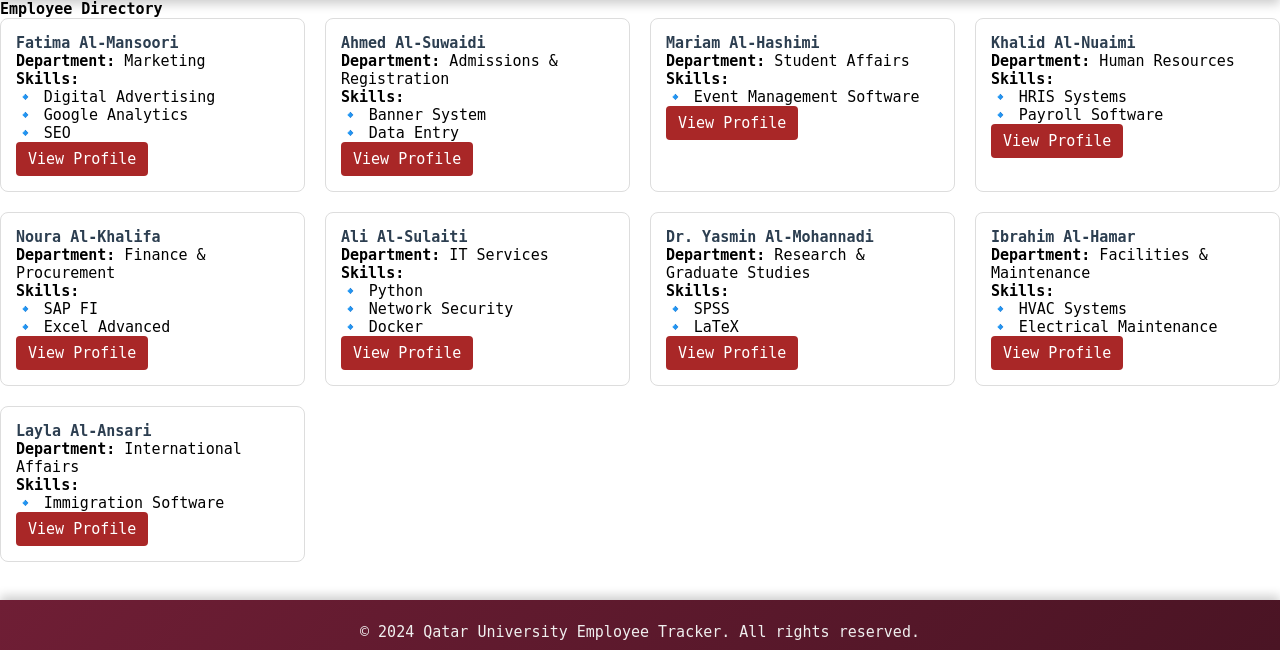
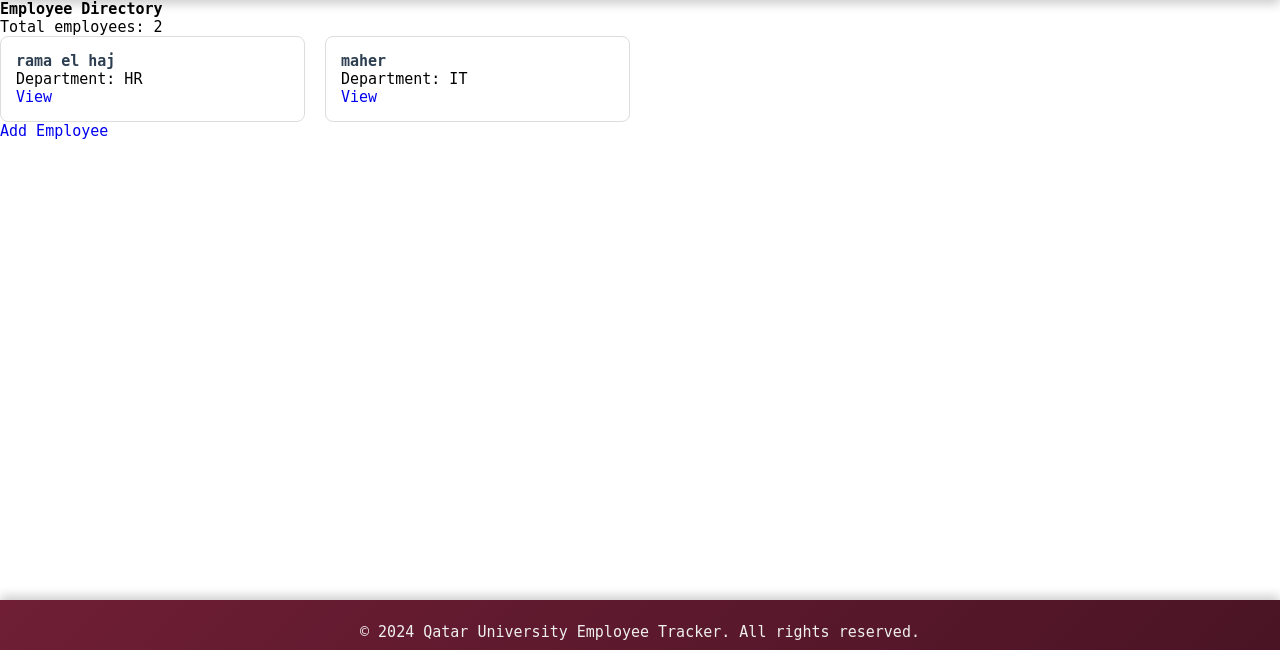
Before and after one commit to lea707/qataruni, a Flask app: page /employees in a window 1280 px wide. Shown: the part 150-800 px from the top of the page. Run offline with Flask 3, Linux system fonts and the light colour scheme.

Commit message:
Overwriting code with latest local version

```diff
--- a/app.py
+++ b/app.py
@@ -1,19 +1,18 @@
-from flask import Flask, render_template, request
-from routes import init_routes  # Import route initialization function
+# app.py
+from flask import Flask
+from routes import init_routes
 
 def create_app():
     app = Flask(__name__)
+
+    # Security headers
     @app.after_request
     def add_security_headers(response):
         response.headers['X-Content-Type-Options'] = 'nosniff'
         response.headers['X-Frame-Options'] = 'DENY'
         return response
-    @app.errorhandler(404)
-    def not_found(error):
-     return render_template('404.html', path=request.path), 404
-    @app.errorhandler(500)
-    def internal_error(error):
-        return render_template('500.html'), 500
+    app.secret_key = '973ybbfehfehuhnencuen'
+
     init_routes(app)
     return app
 
--- a/routes.py
+++ b/routes.py
@@ -1,236 +1,73 @@
-from flask import Flask, render_template, request, redirect, url_for
 
-employees = [
-    # Marketing Department
-    {
-        "id": 101,
-        "name": "Fatima Al-Mansoori",
-        "department": "Marketing",
-        "skills": {
-            "Technical": ["Digital Advertising", "Google Analytics", "SEO"],
-            "Business": ["Brand Strategy", "Market Research"],
-            "Languages": {"Arabic": "Native", "English": "Fluent"}
-        }
-    },
-
-    # Admissions & Registration
-    {
-        "id": 102,
-        "name": "Ahmed Al-Suwaidi",
-        "department": "Admissions & Registration",
-        "skills": {
-            "Technical": ["Banner System", "Data Entry"],
-            "Business": ["Student Counseling", "Policy Compliance"],
-            "Languages": {"Arabic": "Native", "French": "Intermediate"}
-        }
-    },
-
-    # Student Affairs
-    {
-        "id": 103,
-        "name": "Mariam Al-Hashimi",
-        "department": "Student Affairs",
-        "skills": {
-            "Technical": ["Event Management Software"],
-            "Business": ["Conflict Resolution", "Student Mentoring"],
-            "Languages": {"Arabic": "Native", "English": "Fluent", "Urdu": "Basic"}
-        }
-    },
-
-    # Human Resources
-    {
-        "id": 104,
-        "name": "Khalid Al-Nuaimi",
-        "department": "Human Resources",
-        "skills": {
-            "Technical": ["HRIS Systems", "Payroll Software"],
-            "Business": ["Recruitment", "Employee Relations"],
-            "Languages": {"Arabic": "Native", "English": "Professional"}
-        }
-    },
-
-    # Finance & Procurement
-    {
-        "id": 105,
-        "name": "Noura Al-Khalifa",
-        "department": "Finance & Procurement",
-        "skills": {
-            "Technical": ["SAP FI", "Excel Advanced"],
-            "Business": ["Vendor Negotiation", "Budget Analysis"],
-            "Languages": {"Arabic": "Native", "English": "Fluent"}
-        }
-    },
-
-    # IT Services
-    {
-        "id": 106,
-        "name": "Ali Al-Sulaiti",
-        "department": "IT Services",
-        "skills": {
-            "Technical": ["Python", "Network Security", "Docker"],
-            "Business": ["Project Management"],
-            "Languages": {"Arabic": "Native", "English": "Fluent"}
-        }
-    },
-
-    # Research & Graduate Studies
-    {
-        "id": 107,
-        "name": "Dr. Yasmin Al-Mohannadi",
-        "department": "Research & Graduate Studies",
-        "skills": {
-            "Technical": ["SPSS", "LaTeX"],
-            "Business": ["Grant Writing", "Academic Publishing"],
-            "Languages": {"Arabic": "Native", "English": "Fluent", "German": "Intermediate"}
-        }
-    },
-
-    # Facilities & Maintenance
-    {
-        "id": 108,
-        "name": "Ibrahim Al-Hamar",
-        "department": "Facilities & Maintenance",
-        "skills": {
-            "Technical": ["HVAC Systems", "Electrical Maintenance"],
-            "Business": ["Vendor Management"],
-            "Languages": {"Arabic": "Native", "Hindi": "Conversational"}
-        }
-    },
-
-    # International Affairs
-    {
-        "id": 109,
-        "name": "Layla Al-Ansari",
-        "department": "International Affairs",
-        "skills": {
-            "Technical": ["Immigration Software"],
-            "Business": ["Cross-Cultural Communication", "Partnership Development"],
-            "Languages": {"Arabic": "Native", "English": "Fluent", "Spanish": "Intermediate"}
-        }
-    }
-]
+from flask import render_template, request, redirect, url_for, flash
+from services.employee_service import EmployeeService
+from models.employee import EmployeeCollection
+employee_service = EmployeeService()
 
 def init_routes(app):
     @app.route('/')
     def home():
-        """Home page with navigation to other sections"""
         return render_template('index.html')
 
-    @app.route('/employees', endpoint='employees')
+    @app.route('/employees')
     def list_employees():
-        """Display employee directory"""
-        return render_template('employees.html', employees=employees)
+        employees = employee_service.employees
+        return render_template('employees/list.html', employees=employees)
 
     @app.route('/employees/add', methods=['GET', 'POST'])
     def add_employee():
-        """Add new employee (form)"""
         if request.method == 'POST':
-            new_id = max(e['id'] for e in employees) + 1
-            new_employee = {
-                "id": new_id,
-                "name": request.form['name'],
-                "department": request.form['department'],
-                "skills": {
-                    "Technical": request.form.getlist('technical_skills'),
-                    "Business": request.form.getlist('business_skills'),
-                    "Languages": {"English": request.form.get('english_level')}
-                }
-            }
-            employees.append(new_employee)
+            employee_service.add_employee(request.form)
+            flash("Employee added successfully!", "success")
             return redirect(url_for('list_employees'))
-        return render_template('add_employee.html')
+        return render_template('employees/add.html', departments=employee_service.departments)
 
     @app.route('/employees/<int:employee_id>')
     def employee_detail(employee_id):
-        try:
-            employee = next((e for e in employees if e['id'] == employee_id), None)
-            if not employee:
-                return render_template(
-                    '404.html',
-                    employee_id=employee_id,
-                    path=request.path
-                ), 404
-            return render_template('employee_detail.html', employee=employee)
-        except Exception as e:
-            app.logger.error(f"Error fetching employee {employee_id}: {str(e)}")
-            return render_template('500.html'), 500
+        employee = employee_service.get(employee_id)
+        if not employee:
+            return render_template('404.html', employee_id=employee_id), 404
+        return render_template('employees/details.html', employee=employee)
+
+    @app.route('/departments/add', methods=['GET', 'POST'])
+    def add_department():
+        if request.method == 'POST':
+            name = request.form.get('name')
+            if employee_service.add_department(name):
+                flash(f"Department '{name}' added!", "success")
+            else:
+                flash(f"Department '{name}' already exists!", "warning")
+            return redirect(url_for('list_departments'))
+        return render_template('departments/add.html')
+
+    @app.route('/departments')
+    def list_departments():
+        return render_template('departments/departments_list.html',
+                            departments=employee_service.departments)
 
     @app.route('/about')
     def about():
-        """About page with contact info"""
         return render_template('about.html')
 
-    @app.route('/search', methods=['GET'])
-    def search_employees():
-        """Search employees based on various criteria"""
-        # Extract all unique departments from your employees data
-        departments = sorted({e['department'] for e in employees})
+    @app.route('/search')
+    def search():
+        filters = {k: v for k, v in request.args.items() if v}
+        return render_template('search.html',
+                            employees=employee_service.search(filters),
+                            departments=employee_service.departments)
 
-        search_id = request.args.get('id')
-        search_name = request.args.get('name', '').lower()
-        search_department = request.args.get('department')
-        technical_skill = request.args.get('technical_skill', '').lower()
-        business_skill = request.args.get('business_skill', '').lower()
-        languages_skill = request.args.get('languages_skill', '').lower()
-
-        filtered_employees = employees
-
-        if search_id:
-            filtered_employees = [e for e in filtered_employees if e['id'] == int(search_id)]
-
-        if search_name:
-            filtered_employees = [e for e in filtered_employees if search_name in e['name'].lower()]
-
-        if search_department:
-            filtered_employees = [e for e in filtered_employees if e['department'] == search_department]
-
-        if technical_skill:
-            filtered_employees = [
-                e for e in filtered_employees
-                if any(technical_skill in s.lower()
-                      for s in e['skills']['Technical'])
-            ]
-
-        if business_skill:
-            filtered_employees = [
-                e for e in filtered_employees
-                if any(business_skill in s.lower()
-                      for s in e['skills']['Business'])
-            ]
-
-        if languages_skill:
-            filtered_employees = [
-                e for e in filtered_employees
-                if any(languages_skill in lang.lower()
-                      for lang in e['skills']['Languages'].keys())
-            ]
-
-        return render_template(
-            'search.html',
-            employees=filtered_employees,
-            departments=departments
-        )
-
-    @app.route('/department')  # Handles "/department" URL
-    @app.route('/department/<dept_name>')  # Keeps your existing filtered view
+    @app.route('/department')
+    @app.route('/department/<dept_name>')
     def department(dept_name=None):
         if dept_name:
-            # Existing single-department logic
-            dept_employees = [e for e in employees
-                             if e['department'].lower() == dept_name.lower()]
-            return render_template('department.html',
-                                employees=dept_employees,
-                                department=dept_name)
-        else:
-            # New: List all departments
-            departments = sorted({e['department'] for e in employees})  # Unique sorted list
-            return render_template('departments_list.html',
-                                departments=departments,
-                                all_employees=employees)  # Pass full list for counting
+            employees = employee_service.search_employees({'department': dept_name})
+            return render_template('departments/department.html', employees=employees, department=dept_name)
+        departments = employee_service.departments
+        all_employees = employee_service.employees
+        return render_template('departments/departments_list.html', departments=departments, all_employees=all_employees)
 
     @app.errorhandler(404)
     def page_not_found(error):
-        """Handle 404 errors for both employee and non-employee pages"""
         employee_id = None
         if request.view_args:
             employee_id = request.view_args.get('employee_id')
@@ -239,21 +76,9 @@ def init_routes(app):
                 employee_id = int(request.path.split('/')[-1])
             except (ValueError, IndexError):
                 pass
-
-        return render_template(
-            '404.html',
-            path=request.path,
-            employee_id=employee_id
-        ), 404
+        return render_template('404.html', path=request.path, employee_id=employee_id), 404
 
     @app.errorhandler(500)
     def internal_error(error):
-        """Handle 500 errors"""
         app.logger.error(f"Server Error: {error}")
         return render_template('500.html'), 500
-
-    @app.after_request
-    def add_security_headers(response):
-        response.headers['X-Content-Type-Options'] = 'nosniff'
-        response.headers['X-Frame-Options'] = 'DENY'
-        return response
--- a/static/styles/main.css
+++ b/static/styles/main.css
@@ -107,7 +107,25 @@ footer {
     background: #ff0000;
     color: rgb(39, 10, 10);
   }
-/* Department Listing Page */
+.boutton-container {
+    display: flex;
+    justify-content: center;
+    align-items: center;
+    margin-top: 20px;
+    position: relative;
+}
+  .boutton {
+    background: #a92727;
+    color: white;
+    padding: 8px 12px;
+    border-radius: 4px;
+    text-decoration: none;
+
+  }
+  .boutton:hover {
+    background: #ff0000;
+    color: rgb(39, 10, 10);
+  }
 .department-list {
     display: grid;
     grid-template-columns: repeat(auto-fill, minmax(300px, 1fr));
--- a/templates/base.html
+++ b/templates/base.html
@@ -14,7 +14,7 @@
                 <a href="/">Home</a>
                 <a href="/employees">Employees</a>
                 <a href="/about">About</a>
-                <a href="{{ url_for('search_employees') }}">Search</a>
+                <a href="/search">Search</a>
                 <a href="{{ url_for('department') }}">Departments</a>
             </div>
             <img src="{{ url_for('static', filename='images/doha institute.png') }}" class="logo" alt="Company Logo">
--- a/templates/department.html
+++ b/templates/departments/department.html
@@ -14,4 +14,5 @@
     <p>No employees found in this department.</p>
   {% endfor %}
 </ul>
+
 {% endblock %}
--- a/templates/departments_list.html
+++ b/templates/departments/departments_list.html
@@ -25,4 +25,7 @@
     </section>
   {% endfor %}
 </div>
+<div class="boutton-container">
+  <a href="{{ url_for('add_department') }}" class="btn">+ Add Department</a>
+</div>
 {% endblock %}
--- a/templates/employees/add.html
+++ b/templates/employees/add.html
@@ -1,7 +1,6 @@
 {% extends "base.html" %}
 
 {% block title %}Add Employee | Employee Skills Tracker{% endblock %}
-
 {% block head %}
     {{ super() }}
     <link rel="stylesheet" href="{{ url_for('static', filename='styles/employee_form.css') }}">
--- a/templates/employees/list.html
+++ b/templates/employees/list.html
@@ -1,13 +1,22 @@
 {% extends "base.html" %}
-{% from "_macros.html" import employee_card %}
 
 {% block content %}
 <h1>Employee Directory</h1>
+
+<!-- Debug info (remove after testing) -->
+<p>Total employees: {{ employees|length }}</p>
+
 <div class="employee-grid">
   {% for employee in employees %}
-    {{ employee_card(employee) }}
+    <div class="employee-card">
+      <h3>{{ employee.name }}</h3>
+      <p>Department: {{ employee.department }}</p>
+      <a href="{{ url_for('employee_detail', employee_id=employee.id) }}">View</a>
+    </div>
+  {% else %}
+    <p>No employees found.</p>
   {% endfor %}
 </div>
-<a href="{{ url_for('add_employee') }}" class="boutton">Add Employee</a>
 
+<a href="{{ url_for('add_employee') }}" class="button">Add Employee</a>
 {% endblock %}
--- a/templates/index.html
+++ b/templates/index.html
@@ -8,7 +8,7 @@
         This system helps HR and managers track employee skills and certifications.
     </p>
     <ul>
-        <li><a href="{{ url_for('employees') }}">View Employee Directory</a></li>
+        <li><a href="{{ url_for('list_employees') }}">View Employee Directory</a></li>
         <li><a href="{{ url_for('about') }}">About This System</a></li>
     </ul>
 {% endblock %}
--- a/templates/search.html
+++ b/templates/search.html
@@ -13,7 +13,7 @@
     <div class="search-sidebar">
         <h1><i class="fas fa-search"></i> Employee Search</h1>
 
-        <form method="GET" action="{{ url_for('search_employees') }}" class="search-form">
+        <form method="GET" action="/search" class="search-form">
             <div class="form-group">
                 <label for="search_id"><i class="fas fa-id-card"></i> Employee ID:</label>
                 <input type="number" id="search_id" name="id" value="{{ request.args.get('id', '') }}" class="form-input">
@@ -51,7 +51,7 @@
                 <button type="submit" class="btn btn-primary">
                     <i class="fas fa-search"></i> Search
                 </button>
-                <a href="{{ url_for('search_employees') }}" class="btn btn-secondary">
+                <a href="{{ url_for('search') }}" class="btn btn-secondary">
                     <i class="fas fa-undo"></i> Clear
                 </a>
             </div>
```
Also changed, not shown: employees_data.txt (added, +32 -0 lines), models/employee.py (+58 -34 lines), services/employee_service.py (+83 -33 lines), templates/departments/add.html (+4 -30 lines), templates/employees/details.html (+9 -5 lines), static/styles/employee.css (deleted), static/styles/home.css (deleted).
